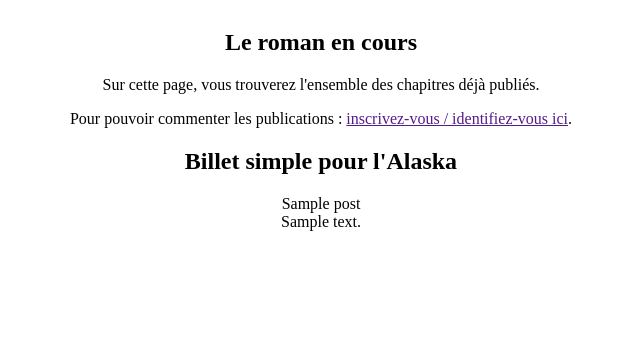
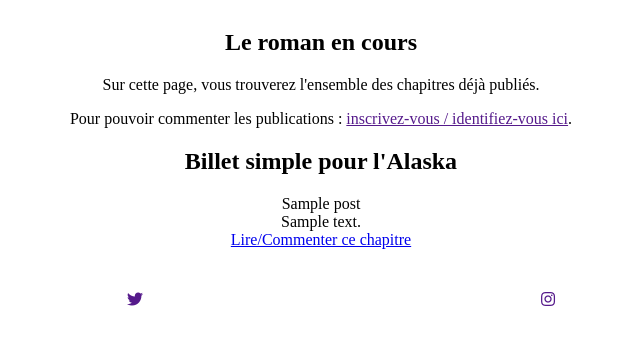
Before and after one commit to TimSeg/projet4_blog_OC, a PHP site: template src/View/post.twig in a window 1280 px wide. Shown: the part 145-490 px from the top of the page, without its empty margins (319-959 px from the left). Run offline with PHP 8.4, Linux system fonts and the light colour scheme; the template is opened without the code that fills it: most values are stand-ins (such as "Sample title", 1, 10 or a date in 2020); some libraries are stand-ins or nearby versions.

Commit message:
first footer + link to comment page

```diff
--- a/src/View/layout/footer.twig
+++ b/src/View/layout/footer.twig
@@ -2,12 +2,12 @@
     <ul>
         <li>
             <a href="">
-                <i class=""></i>
+                <i class="fab fa-twitter"></i>
             </a>
         </li>
         <li>
             <a href="">
-                <i class=""></i>
+                <i class="fab fa-instagram"></i>
             </a>
         </li>
     </ul>
--- a/src/View/post.twig
+++ b/src/View/post.twig
@@ -21,7 +21,9 @@
             <div>
                 {% for post in posts %}
 
-                    <p> {{ post.title }} <br>{{ post.content | nl2br }} </p>
+                    <p> {{ post.title }} <br>{{ post.content | nl2br }} <br>
+                        <a href="index.php?access=fullpost">Lire/Commenter ce chapitre</a>
+                    </p>
 
                 {% endfor %}
             </div>
```
